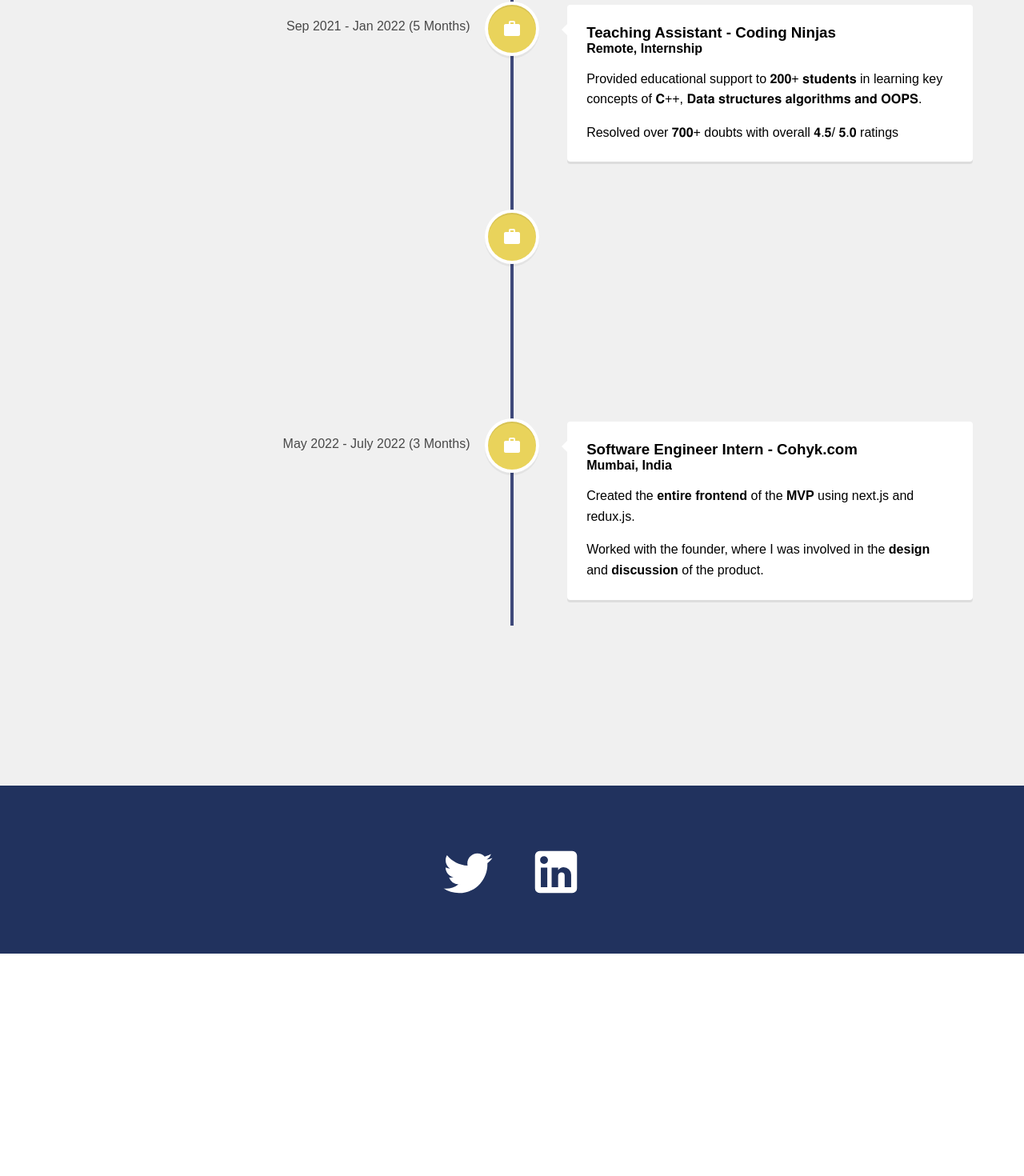
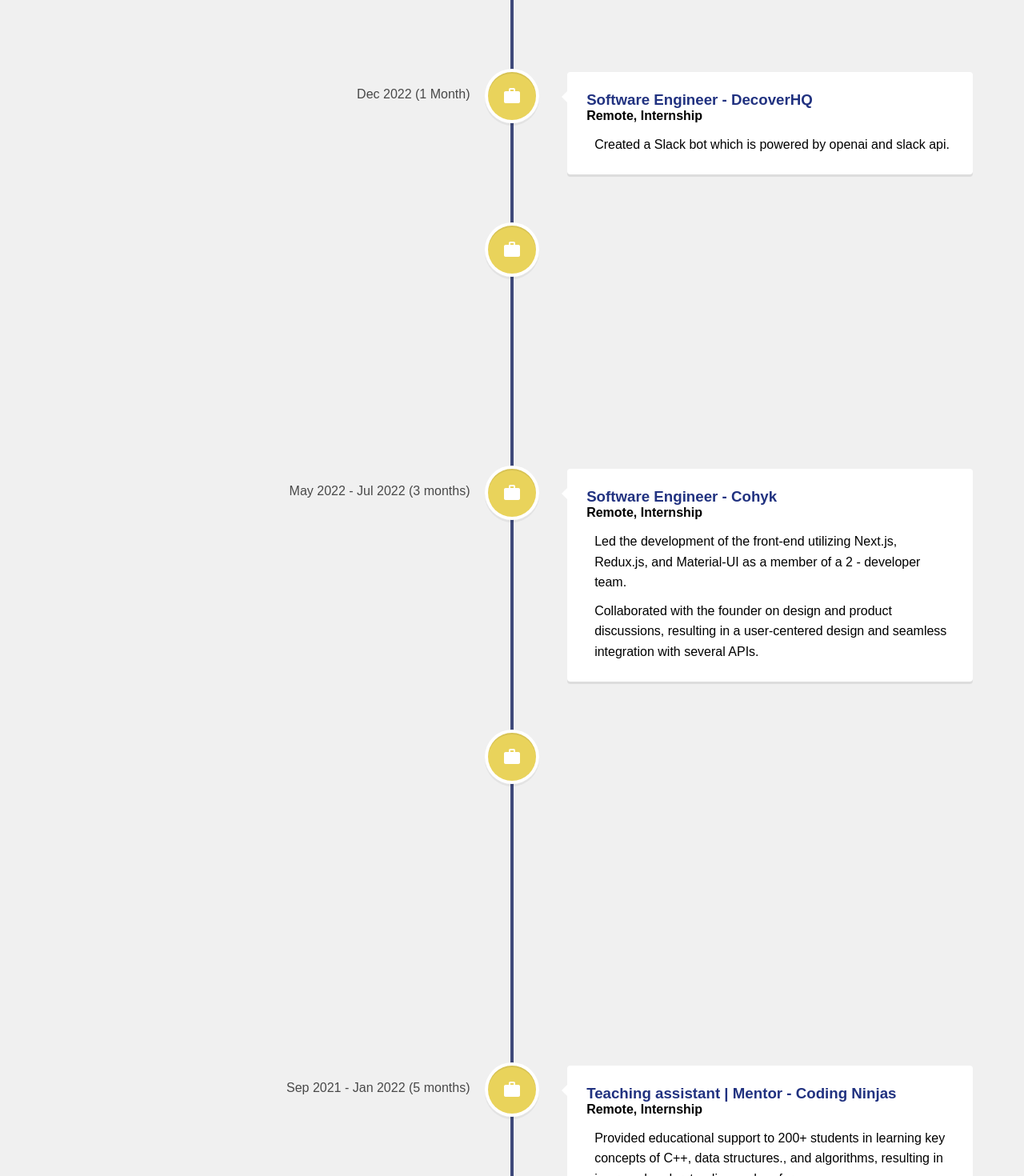
Before and after one commit to hritik2002/Portfolio-website, a React (Create React App) app: page /experience in a window 1280 px wide. Shown: the part 320-1790 px from the top of the page at 80% size. Before the commit the page ends 1512 px from the top, so only its background shows below. Built offline with nearby package versions, Linux system fonts and the light colour scheme.

Commit message:
Add reusable code in experiment section

```diff
--- a/src/App.css
+++ b/src/App.css
@@ -11,3 +11,8 @@
   padding: 0;
   margin: 0;
 }
+
+.vertical-timeline-element-title a:hover {
+  text-decoration: underline !important;
+  color: blue;
+}
--- a/src/pages/Experience.js
+++ b/src/pages/Experience.js
@@ -7,80 +7,129 @@
 import SchoolIcon from "@material-ui/icons/School";
 import WorkIcon from "@material-ui/icons/Work";
 
+const experiences = [
+  {
+    timeline_title: "Software Engineer - Appture Technology",
+    timeline_work_date: `Jan 2023 - Mar 2023 (3 months)`,
+    timeline_title_link:
+      "https://www.linkedin.com/in/appture-technology-79a83a166/?originalSubdomain=in",
+    timeline_subtitle: "Remote, Internship",
+    timeline_content: [
+      "Utilized Nextjs and Tailwind CSS to migrate frontend to a new design.",
+      "Optimized landing page in Nextjs by following best practices for improved performance.",
+    ],
+    timeline_icon: <WorkIcon />,
+    icon_style: { background: "#e9d35b", color: "#fff" },
+  },
+  {
+    timeline_title: "Software Engineer - DecoverHQ",
+    timeline_work_date: "Dec 2022 (1 Month)",
+    timeline_title_link: "https://www.linkedin.com/company/decoverhq/",
+    timeline_subtitle: "Remote, Internship",
+    timeline_content: [
+      "Created a Slack bot which is powered by openai and slack api.",
+    ],
+    timeline_icon: <WorkIcon />,
+    icon_style: { background: "#e9d35b", color: "#fff" },
+  },
+  {
+    timeline_title: "Software Engineer - Narad.ai",
+    timeline_work_date: "Sep 2022 - Nov 2022 (3 months)",
+    timeline_title_link: "https://narad.ai/",
+    timeline_subtitle: "Remote, Internship",
+    timeline_content: [
+      "Developed a React Native chat application, featuring advanced functionality such as capturing photos, recording videos, and sending the user's current location.",
+      "Utilized various components and libraries to enhance user experience and meet project requirements.",
+    ],
+    timeline_icon: <WorkIcon />,
+    icon_style: { background: "#e9d35b", color: "#fff" },
+  },
+  {
+    timeline_title: "Software Engineer - Cohyk",
+    timeline_work_date: "May 2022 - Jul 2022 (3 months)",
+    timeline_title_link: "https://cohyk.com/",
+    timeline_subtitle: "Remote, Internship",
+    timeline_content: [
+      "Led the development of the front-end utilizing Next.js, Redux.js, and Material-UI as a member of a 2 - developer team.",
+      "Collaborated with the founder on design and product discussions, resulting in a user-centered design and seamless integration with several APIs.",
+    ],
+    timeline_icon: <WorkIcon />,
+    icon_style: { background: "#e9d35b", color: "#fff" },
+  },
+  {
+    timeline_title: "Software Engineer - Mosaic Wellness",
+    timeline_work_date: "Nov 2021 - Apr 2022 (6 months)",
+    timeline_title_link: "https://www.mosaicwellness.in/",
+    timeline_subtitle: "On-site, Internship",
+    timeline_content: [
+      "Developed an annotation tool using React.JS that improved the disease predictions accuracy by 20%.",
+      "Built a component library in React Storybook that reduced development time by 30% and allowed for efficient and reusable components.",
+      `Utilized React.JS, Redux.JS, and React-Storybook technology stack to develop the annotation tool and
+      component library, resulting in a 90% success rate in meeting project requirements.`,
+    ],
+    timeline_icon: <WorkIcon />,
+    icon_style: { background: "#e9d35b", color: "#fff" },
+  },
+  {
+    timeline_title: "Teaching assistant | Mentor - Coding Ninjas",
+    timeline_work_date: "Sep 2021 - Jan 2022 (5 months)",
+    timeline_title_link: "https://www.codingninjas.com/",
+    timeline_subtitle: "Remote, Internship",
+    timeline_content: [
+      `Provided educational support to 200+ students in learning key concepts of C++, data structures.,
+      and algorithms, resulting in improved understanding and performance.
+     `,
+      `Resolved over 700+ student doubts with an overall rating of 4.5/5.0, indicating high satisfaction with
+      the support provided.`,
+    ],
+    timeline_icon: <WorkIcon />,
+    icon_style: { background: "#e9d35b", color: "#fff" },
+  },
+  {
+    timeline_title: "Thadomal Shahani Engineering College",
+    timeline_title_link: "https://tsec.edu",
+    timeline_work_date: "Feb 2021 - Jul 2024",
+    timeline_subtitle: "Bachelors in Computer Engineering",
+    timeline_content: ["Web team lead at Dev's Club (College Commitee)."],
+    timeline_icon: <SchoolIcon />,
+    icon_style: { background: "#3e497a", color: "#fff" },
+  },
+];
+
 function Experience() {
   return (
     <div className="experience">
       <VerticalTimeline lineColor="#3e497a">
+        {experiences.map((exp) => (
           <VerticalTimelineElement
             className="vertical-timeline-element--education"
-          date="Feb 2021 - Jun 2024"
-          iconStyle={{ background: "#3e497a", color: "#fff" }}
-          icon={<SchoolIcon />}
+            date={exp.timeline_work_date}
+            iconStyle={exp.icon_style}
+            icon={exp.timeline_icon}
           >
             <h3 className="vertical-timeline-element-title">
-            Thadomal Shahani, Mumbai, India
+              <a
+                href={exp.timeline_title_link}
+                style={{
+                  textDecoration: "none",
+                  color: "#213280",
+                }}
+                target="_blank"
+                title={exp.timeline_title_link}
+              >
+                {exp.timeline_title}
+              </a>
             </h3>
-          <h4 className="vertical-timeline-element-subtitle">
-            Bachelor in Engineering
+            <h4 className="vertical-timeline-element-subtitle" style={{
+              paddingBottom: "4px"
+            }} >
+              {exp.timeline_subtitle}
             </h4>
-          <p> Computer Science, 9.1/10.0 cgpa</p>
+            {exp.timeline_content.map((content) => (
+              <p style={{ margin: 0, paddingLeft: "10px", marginTop: "10px"}}> {content}</p>
+            ))}
           </VerticalTimelineElement>
-        <VerticalTimelineElement
-          className="vertical-timeline-element--work"
-          date="Sep 2021 - Jan 2022 (5 Months)"
-          iconStyle={{ background: "#e9d35b", color: "#fff" }}
-          icon={<WorkIcon />}
-        >
-          <h3 className="vertical-timeline-element-title">
-            Teaching Assistant - Coding Ninjas
-          </h3>
-          <h4 className="vertical-timeline-element-subtitle">
-            Remote, Internship
-          </h4>
-          <p>
-            Provided educational support to 𝟐𝟎𝟎+ 𝐬𝐭𝐮𝐝𝐞𝐧𝐭𝐬 in learning key
-            concepts of 𝐂++, 𝐃𝐚𝐭𝐚 𝐬𝐭𝐫𝐮𝐜𝐭𝐮𝐫𝐞𝐬 𝐚𝐥𝐠𝐨𝐫𝐢𝐭𝐡𝐦𝐬 𝐚𝐧𝐝 𝐎𝐎𝐏𝐒.
-          </p>
-          <p>Resolved over 𝟕𝟎𝟎+ doubts with overall 𝟒.𝟓/ 𝟓.𝟎 ratings</p>
-        </VerticalTimelineElement>
-        <VerticalTimelineElement
-          className="vertical-timeline-element--work"
-          date="Nov 2021 - Apr 2022 (6 Months)"
-          iconStyle={{ background: "#e9d35b", color: "#fff" }}
-          icon={<WorkIcon />}
-        >
-          <h3 className="vertical-timeline-element-title">
-            Software Engineer Intern - Mosaic Wellness
-          </h3>
-          <h4 className="vertical-timeline-element-subtitle">Mumbai, India</h4>
-          <p>
-            Worked on making a <b>prescription writer</b> for doctors’ portal
-            with React.js and Redux.js.
-          </p>
-          <p>
-            Worked on building a <b>component library</b> in React Storybook.
-          </p>
-        </VerticalTimelineElement>
-        <VerticalTimelineElement
-          className="vertical-timeline-element--work"
-          date="May 2022 - July 2022 (3 Months)"
-          iconStyle={{ background: "#e9d35b", color: "#fff" }}
-          icon={<WorkIcon />}
-        >
-          <h3 className="vertical-timeline-element-title">
-            Software Engineer Intern - Cohyk.com
-          </h3>
-          <h4 className="vertical-timeline-element-subtitle">Mumbai, India</h4>
-          <p>
-            Created the <b>entire frontend</b> of the <b>MVP</b> using next.js
-            and redux.js.
-          </p>
-          <p>
-            Worked with the founder, where I was involved in the <b>design</b>{" "}
-            and
-            <b> discussion</b> of the product.
-          </p>
-        </VerticalTimelineElement>
+        ))}
       </VerticalTimeline>
     </div>
   );
```
Lines whose indentation alone changed are shown as unchanged.
